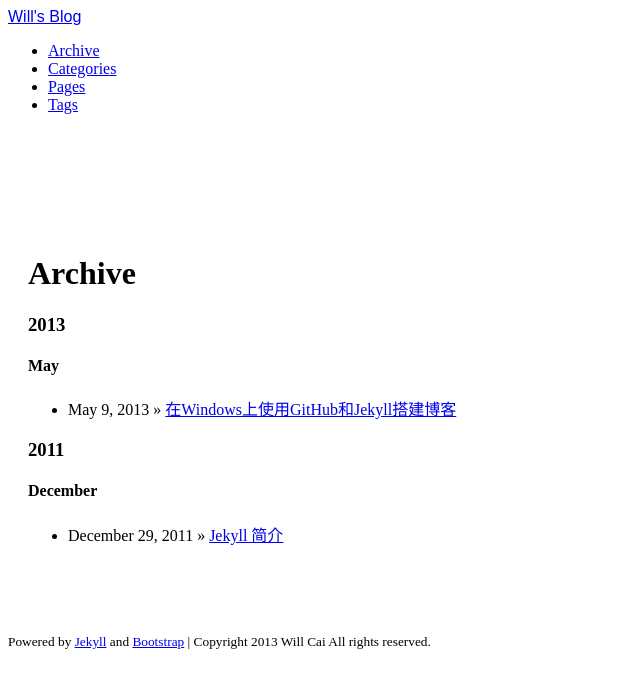
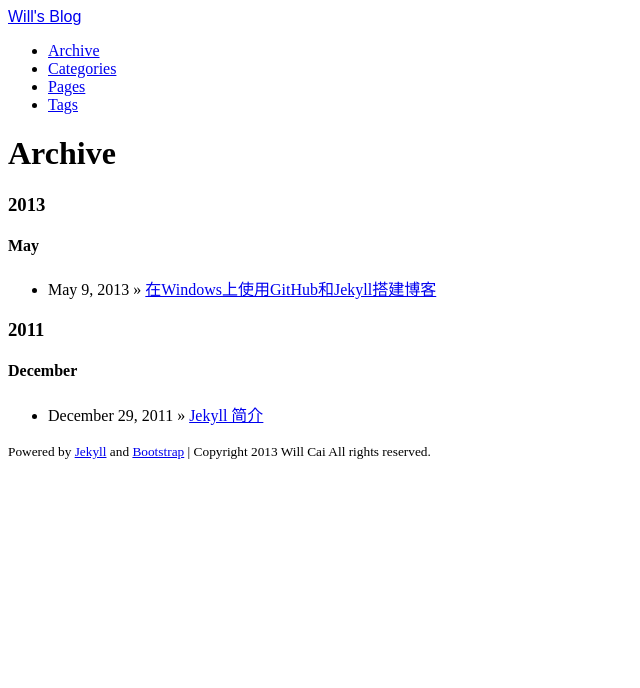
Before and after one commit to hantconny/hantconny.github.io, a Jekyll site: the page built from archive.html, in a window 1280 px wide. Shown: the top 688 px of the page, without its empty margins (0-640 px from the left). Built offline with Jekyll 4.4.1, drawn with Linux system fonts in a browser that asks for light colours.

Commit message:
Update default.html

```diff
--- a/_includes/themes/twitter/default.html
+++ b/_includes/themes/twitter/default.html
@@ -59,7 +59,7 @@
     </div>
 
     <!-- content container -->
-    <div id="content-container" class="container-fluid">
+    <!--<div id="content-container" class="container-fluid">-->
       <div class="content">
         <div class="span12">
           <div class="row-fluid">
@@ -67,7 +67,7 @@
           </div>
         </div>
       </div>
-    </div>
+    <!--</div>-->
 
     <!-- foot container -->
     <div id="foot-container" class="container-fluid">
```
